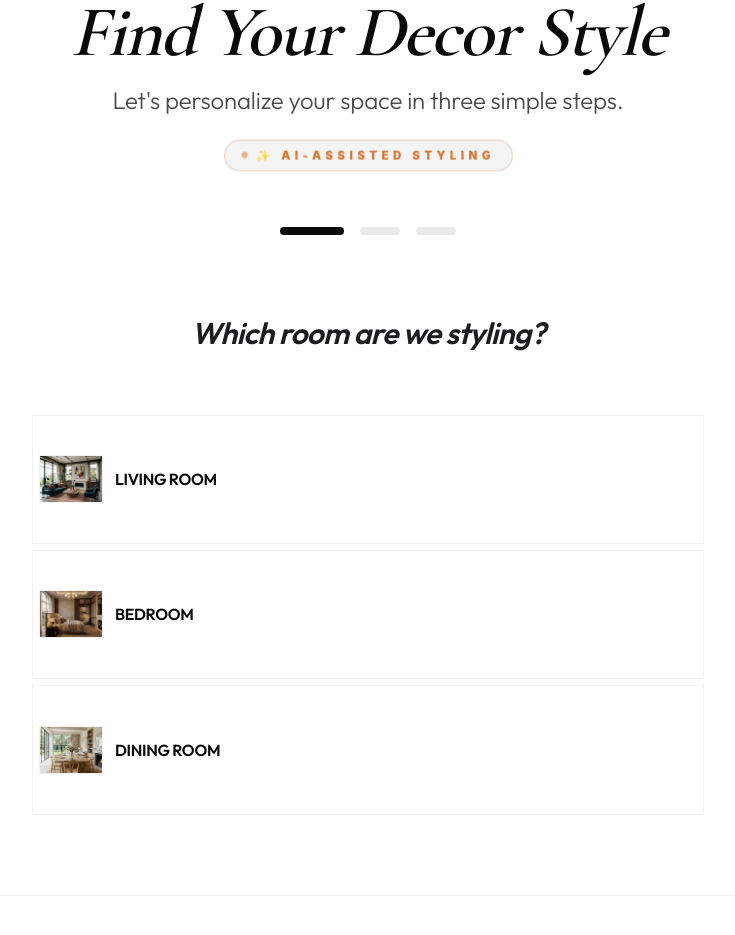
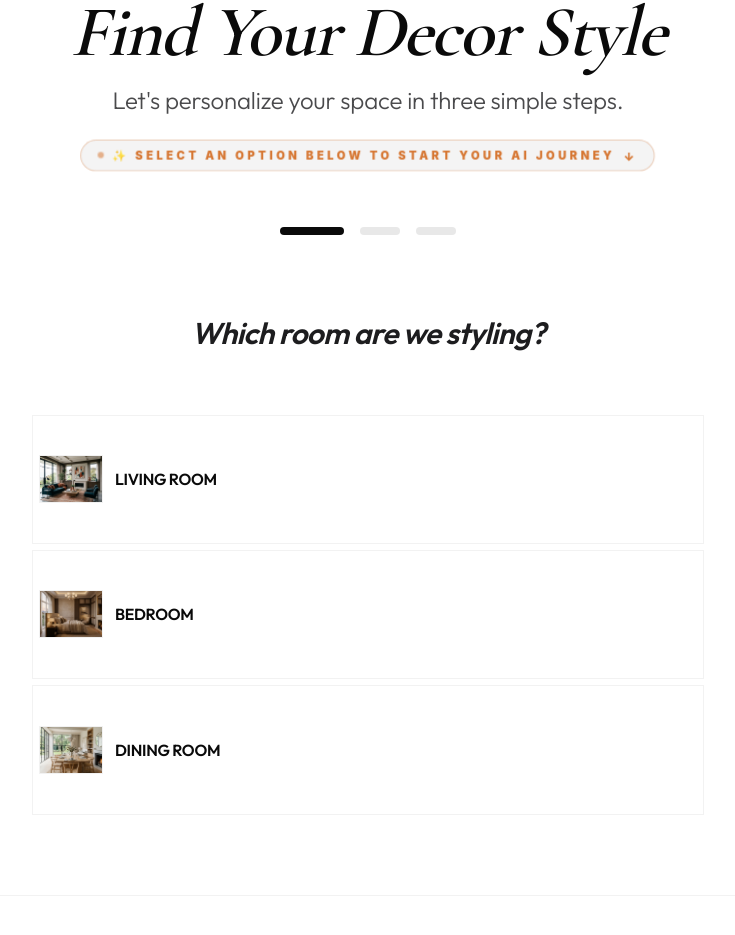
Before and after one commit to SiddharthChaturvedii/FABMYHOME, a Next.js app: page / in a window 1280 px wide. Shown: the part 885-1820 px from the top of the page, without its empty margins (272-1007 px from the left). Built offline with nearby package versions, Linux system fonts and the light colour scheme.

Commit message:
design: moved AI guidance badge directly above quiz options

```diff
--- a/components/quiz/StyleQuiz.tsx
+++ b/components/quiz/StyleQuiz.tsx
@@ -204,9 +204,15 @@ export default function StyleQuiz() {
             }}
             className="px-4 py-1.5 rounded-full bg-[var(--color-midnight)]/5 border border-[var(--color-terracotta)]/30 backdrop-blur-sm"
           >
-            <span className="text-[9px] md:text-[11px] font-black uppercase tracking-[0.4em] text-[var(--color-terracotta)] flex items-center gap-2">
+            <span className="text-[9px] md:text-[11px] font-black uppercase tracking-[0.3em] text-[var(--color-terracotta)] flex items-center gap-2">
               <span className="w-1.5 h-1.5 rounded-full bg-[var(--color-terracotta)] animate-pulse" />
-              ✨ AI-Assisted Styling
+              ✨ Select an option below to start your AI journey
+              <motion.span
+                animate={{ y: [0, 3, 0] }}
+                transition={{ duration: 1.5, repeat: Infinity }}
+              >
+                ↓
+              </motion.span>
             </span>
           </motion.div>
         </motion.div>
```
